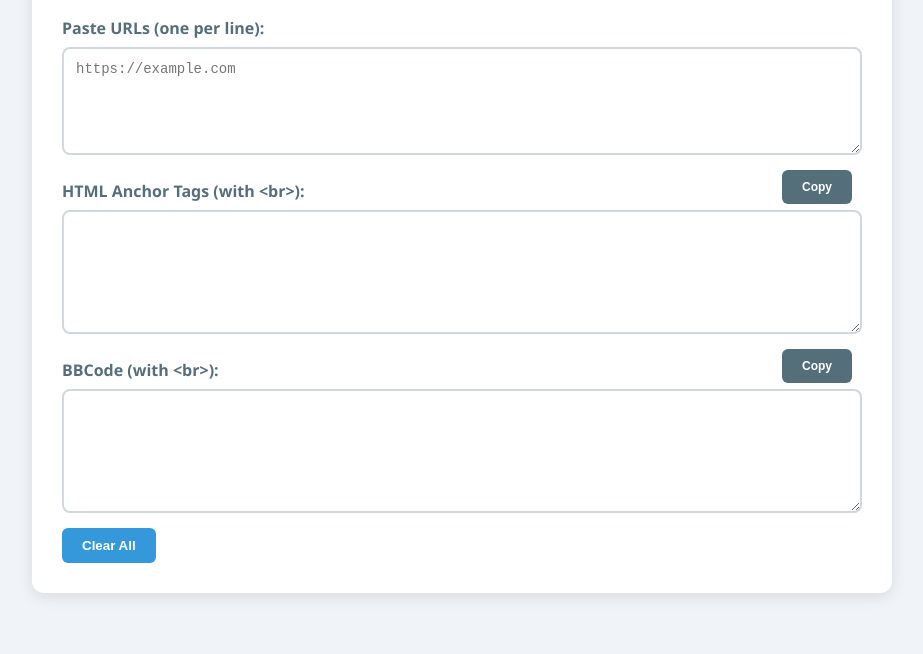
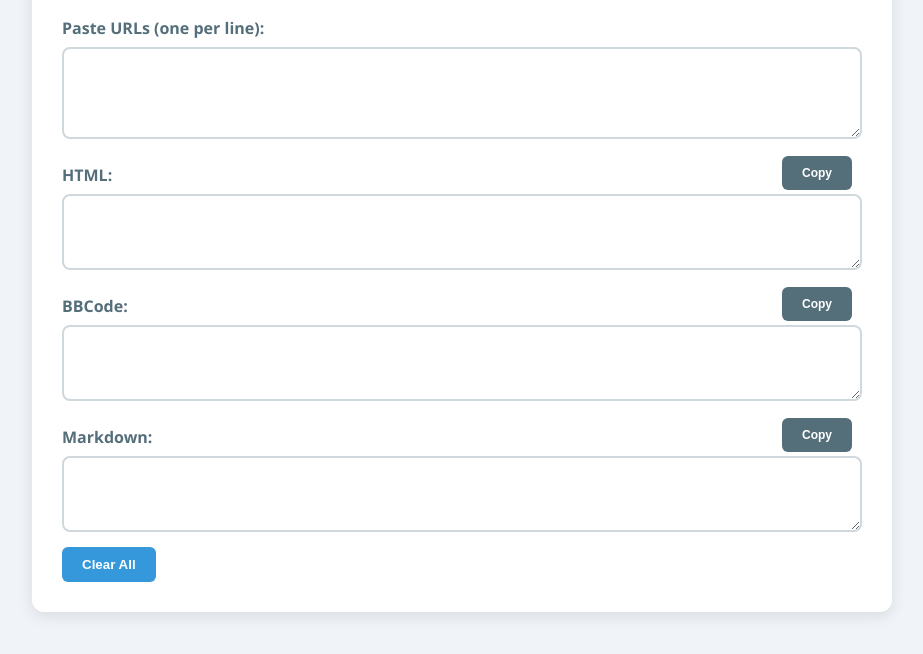
Before and after one commit to sagarbattersea/link-converter, a plain HTML site: page index.html in a window 1280 px wide. Shown: the part 126-780 px from the top of the page, without its empty margins (178-1101 px from the left). Drawn offline with Linux system fonts and the light colour scheme.

Commit message:
Update index.html

```diff
--- a/index.html
+++ b/index.html
@@ -1,104 +1,38 @@
 <!DOCTYPE html>
 <html lang="en">
-
 <head>
     <meta charset="UTF-8">
     <meta name="viewport" content="width=device-width, initial-scale=1.0">
     <title>Link Converter Pro</title>
     <style>
-        body {
-            font-family: 'Segoe UI', Tahoma, Geneva, Verdana, sans-serif;
-            background-color: #f0f4f8;
-            color: #333;
-            padding: 40px 20px;
-        }
-
-        .container {
-            max-width: 800px;
-            margin: auto;
-            background: white;
-            padding: 30px;
-            border-radius: 12px;
-            box-shadow: 0 4px 15px rgba(0, 0, 0, 0.1);
-        }
-
-        h2 {
-            color: #2c3e50;
-            margin-top: 0;
-            border-bottom: 2px solid #e1e8ed;
-            padding-bottom: 10px;
-        }
-
-        label {
-            font-weight: 600;
-            display: block;
-            margin: 20px 0 8px;
-            color: #546e7a;
-        }
-
-        textarea {
-            width: 100%;
-            padding: 12px;
-            border: 2px solid #cfd8dc;
-            border-radius: 8px;
-            font-family: 'Courier New', Courier, monospace;
-            font-size: 14px;
-            box-sizing: border-box;
-            transition: border-color 0.3s;
-        }
-
-        textarea:focus {
-            outline: none;
-            border-color: #3498db;
-        }
-
-        .btn {
-            background-color: #3498db;
-            color: white;
-            border: none;
-            padding: 10px 20px;
-            border-radius: 6px;
-            cursor: pointer;
-            font-weight: bold;
-            margin-top: 10px;
-            transition: background 0.3s;
-        }
-
-        .btn:hover {
-            background-color: #2980b9;
-        }
-
-        .btn-copy {
-            background-color: #546e7a;
-            font-size: 12px;
-            float: right;
-            margin-top: -40px;
-            margin-right: 10px;
-            position: relative;
-            z-index: 10;
-        }
-
-        .btn-copy:hover {
-            background-color: #455a64;
-        }
+        body { font-family: 'Segoe UI', Tahoma, Geneva, Verdana, sans-serif; background-color: #f0f4f8; color: #333; padding: 40px 20px; }
+        .container { max-width: 800px; margin: auto; background: white; padding: 30px; border-radius: 12px; box-shadow: 0 4px 15px rgba(0,0,0,0.1); }
+        h2 { color: #2c3e50; margin-top: 0; border-bottom: 2px solid #e1e8ed; padding-bottom: 10px; }
+        label { font-weight: 600; display: block; margin: 20px 0 8px; color: #546e7a; }
+        textarea { width: 100%; padding: 12px; border: 2px solid #cfd8dc; border-radius: 8px; font-family: 'Courier New', Courier, monospace; font-size: 14px; box-sizing: border-box; }
+        .btn { background-color: #3498db; color: white; border: none; padding: 10px 20px; border-radius: 6px; cursor: pointer; font-weight: bold; margin-top: 10px; }
+        .btn:hover { background-color: #2980b9; }
+        .btn-copy { background-color: #546e7a; font-size: 12px; float: right; margin-top: -38px; margin-right: 10px; }
     </style>
 </head>
-
 <body>
 
 <div class="container">
     <h2>Link Converter</h2>
+    <label>Paste URLs (one per line):</label>
+    <textarea id="urlInput" rows="4" oninput="convert()"></textarea>
 
-        <label>Paste URLs (one per line):</label>
-        <textarea id="urlInput" rows="5" placeholder="https://example.com" oninput="convert()"></textarea>
+    <label>HTML:</label>
+    <button class="btn btn-copy" onclick="copyText('htmlOutput')">Copy</button>
+    <textarea id="htmlOutput" rows="3" readonly></textarea>
 
-        <label>HTML Anchor Tags (with &lt;br&gt;):</label>
-        <button class="btn btn-copy" onclick="copyText('htmlOutput')">Copy</button>
-        <textarea id="htmlOutput" rows="6" readonly></textarea>
+    <label>BBCode:</label>
+    <button class="btn btn-copy" onclick="copyText('bbOutput')">Copy</button>
+    <textarea id="bbOutput" rows="3" readonly></textarea>
 
-        <label>BBCode (with &lt;br&gt;):</label>
-        <button class="btn btn-copy" onclick="copyText('bbOutput')">Copy</button>
-        <textarea id="bbOutput" rows="6" readonly></textarea>
+    <label>Markdown:</label>
+    <button class="btn btn-copy" onclick="copyText('mdOutput')">Copy</button>
+    <textarea id="mdOutput" rows="3" readonly></textarea>
 
     <button class="btn" onclick="clearAll()">Clear All</button>
 </div>
@@ -108,36 +42,30 @@
         const input = document.getElementById('urlInput').value;
         const lines = input.split(/\n/).filter(line => line.trim() !== "");
 
-            let htmlResults = "";
-            let bbResults = "";
+        let html = "", bb = "", md = "";
 
         lines.forEach(line => {
             const url = line.trim();
-                const brokenText = url.replace("://", "://\u200B");
+            const broken = url.replace("://", "://\u200B");
 
-                // Added <br> for HTML and a newline for BBCode visibility
-                htmlResults += `<a href="${url}">${brokenText}</a><br>\n`;
-                bbResults += `[url=${url}]${brokenText}[/url]\n`;
+            html += `<a href="${url}">${broken}</a><br>\n`;
+            bb += `[url=${url}]${broken}[/url]\n`;
+            md += `[${broken}](${url})\n`;
         });
 
-            document.getElementById('htmlOutput').value = htmlResults.trim();
-            document.getElementById('bbOutput').value = bbResults.trim();
+        document.getElementById('htmlOutput').value = html.trim();
+        document.getElementById('bbOutput').value = bb.trim();
+        document.getElementById('mdOutput').value = md.trim();
     }
 
     function copyText(id) {
-            const textArea = document.getElementById(id);
-            textArea.select();
+        document.getElementById(id).select();
         document.execCommand("copy");
-            alert("Copied to clipboard!");
     }
 
     function clearAll() {
-            document.getElementById('urlInput').value = "";
-            document.getElementById('htmlOutput').value = "";
-            document.getElementById('bbOutput').value = "";
+        ['urlInput', 'htmlOutput', 'bbOutput', 'mdOutput'].forEach(id => document.getElementById(id).value = "");
     }
 </script>
-
 </body>
-
 </html>
```
Lines whose indentation alone changed are shown as unchanged.
